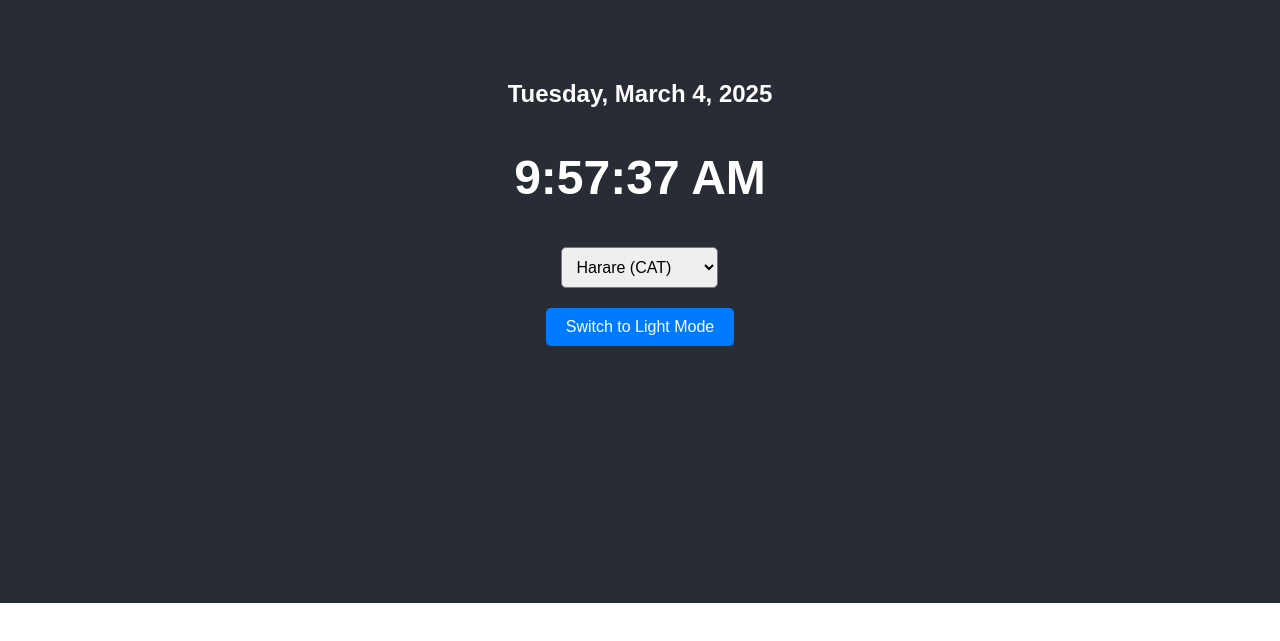
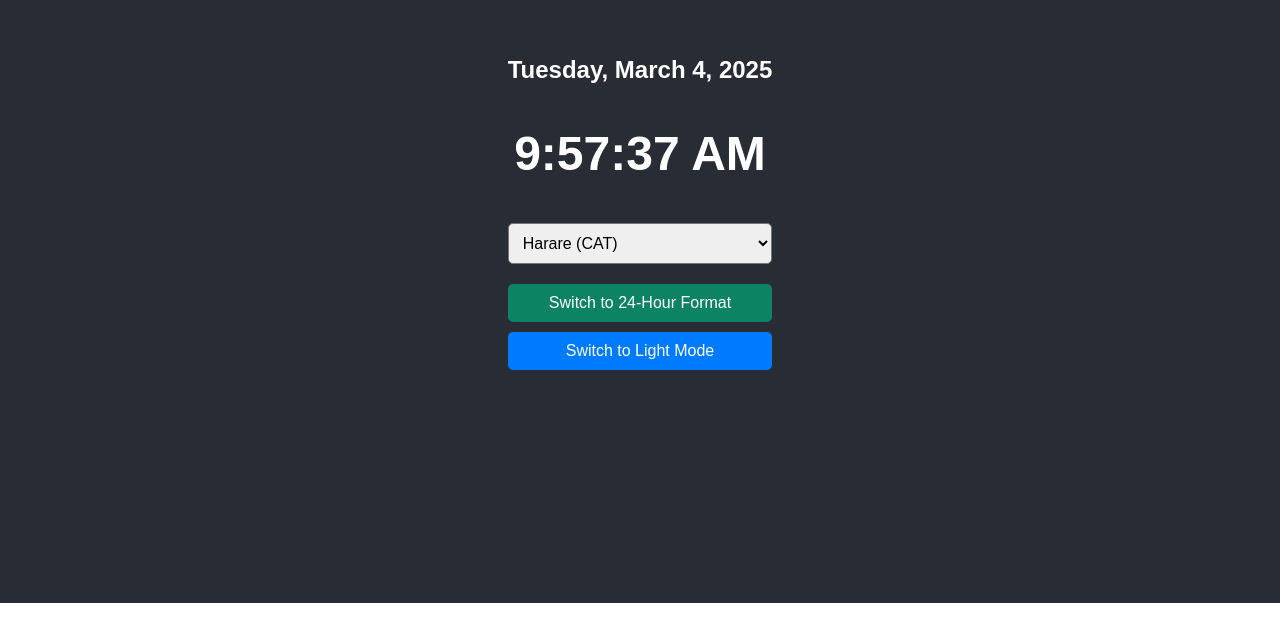
Before and after one commit to Onwell/digital-clock, a React (Create React App) app: page / in a window 1280 px wide. Shown: the part 197-838 px from the top of the page. Before the commit the page ends 800 px from the top, so only its background shows below. Built offline with nearby package versions, Linux system fonts and the light colour scheme.

Commit message:
switch from 12 to 24 hr

```diff
--- /dev/null
+++ b/src/AnalogClock.js
@@ -0,0 +1,51 @@
+import React, { useEffect, useState } from "react";
+
+const AnalogClock = () => {
+  const [time, setTime] = useState(new Date());
+
+  useEffect(() => {
+    const interval = setInterval(() => {
+      setTime(new Date());
+    }, 1000);
+
+    return () => clearInterval(interval);
+  }, []);
+
+  // Calculate rotation angles for clock hands
+  const seconds = time.getSeconds();
+  const minutes = time.getMinutes();
+  const hours = time.getHours();
+
+  const secondDeg = (seconds / 60) * 360;
+  const minuteDeg = (minutes / 60) * 360 + (seconds / 60) * 6;
+  const hourDeg = (hours % 12 / 12) * 360 + (minutes / 60) * 30;
+
+  return (
+    <div className="flex justify-center items-center">
+      <div className="relative w-40 h-40 bg-white rounded-full border-4 border-gray-800 flex items-center justify-center shadow-lg">
+        {/* Clock Center Dot */}
+        <div className="absolute w-3 h-3 bg-gray-800 rounded-full z-10"></div>
+
+        {/* Hour Hand */}
+        <div className="absolute w-1 bg-gray-800 h-12 origin-bottom"
+             style={{ transform: `rotate(${hourDeg}deg)` }}></div>
+
+        {/* Minute Hand */}
+        <div className="absolute w-1 bg-gray-600 h-16 origin-bottom"
+             style={{ transform: `rotate(${minuteDeg}deg)` }}></div>
+
+        {/* Second Hand */}
+        <div className="absolute w-0.5 bg-red-500 h-20 origin-bottom"
+             style={{ transform: `rotate(${secondDeg}deg)` }}></div>
+
+        {/* Clock Markers */}
+        {[...Array(12)].map((_, i) => (
+          <div key={i} className="absolute w-1 h-3 bg-gray-800 origin-center"
+               style={{ transform: `rotate(${i * 30}deg) translateY(-75px)` }}></div>
+        ))}
+      </div>
+    </div>
+  );
+};
+
+export default AnalogClock;
--- a/src/App.js
+++ b/src/App.js
@@ -1,10 +1,12 @@
 import React from "react";
 import Clock from "./Clock";
+import AnalogClock from "./AnalogClock";
 
 function App() {
   return (
-    <div>
+    <div className="flex flex-col items-center justify-center min-h-screen bg-gray-900 text-white">
       <Clock />
+      <AnalogClock />
     </div>
   );
 }
--- a/src/Clock.js
+++ b/src/Clock.js
@@ -4,6 +4,7 @@ const Clock = () => {
   const [time, setTime] = useState(new Date());
   const [darkMode, setDarkMode] = useState(true);
   const [timeZone, setTimeZone] = useState("Africa/Harare");
+    const [is24Hour, setIs24Hour] = useState(false); // Toggle state
 
   useEffect(() => {
     const interval = setInterval(() => {
@@ -13,10 +14,13 @@ const Clock = () => {
     return () => clearInterval(interval);
   }, []);
 
-  // Format time based on selected time zone
+ // Format time based on selected time zone and format
   const formattedTime = new Intl.DateTimeFormat("en-US", {
     timeZone,
-    timeStyle: "medium",
+    hour: "numeric",
+    minute: "numeric",
+    second: "numeric",
+    hour12: !is24Hour, // Toggle between 12-hour and 24-hour format
   }).format(time);
 
   const formattedDate = new Intl.DateTimeFormat("en-US", {
@@ -32,11 +36,19 @@ const Clock = () => {
 
         {/* Time Zone Selector */}
         <select style={styles.select} value={timeZone} onChange={(e) => setTimeZone(e.target.value)}>
+
           <option value="Africa/Harare">Harare (CAT)</option>
           <option value="America/New_York">New York (EST)</option>
           <option value="Europe/London">London (GMT)</option>
           <option value="Asia/Tokyo">Tokyo (JST)</option>
         </select>
+
+         {/* 12-hour / 24-hour Toggle */}
+      <button style={styles.button2}
+        onClick={() => setIs24Hour(!is24Hour)}
+      >
+        {is24Hour ? "Switch to 12-Hour Format" : "Switch to 24-Hour Format"}
+      </button>
 
         {/* Dark/Light Mode Toggle */}
         <button style={styles.button} onClick={() => setDarkMode(!darkMode)}>
@@ -86,6 +98,16 @@ const styles = {
     border: "none",
     marginTop: "10px",
   },
+  button2: {
+    padding: "10px 20px",
+    fontSize: "1rem",
+    borderRadius: "5px",
+    cursor: "pointer",
+    backgroundColor: "rgb(12 131 98)",
+    color: "white",
+    border: "none",
+    marginTop: "10px",
+  },
 };
 
 export default Clock;
--- a/src/index.css
+++ b/src/index.css
@@ -11,3 +11,11 @@ code {
   font-family: source-code-pro, Menlo, Monaco, Consolas, 'Courier New',
     monospace;
 }
+
+button {
+    min-width: -webkit-fill-available;
+}
+
+select {
+    width: -webkit-fill-available;
+}
```
